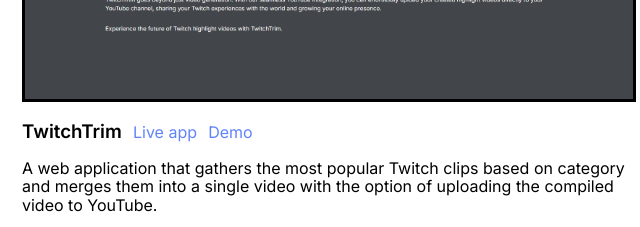
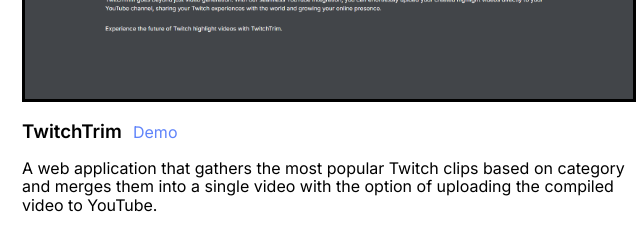
Before and after one commit to ivanr11/ivanr11.github.io, a plain HTML site: page index.html in a window 1280 px wide. Shown: the part 1020-1247 px from the top of the page, 314-954 px from the left. Drawn offline with Linux system fonts and the light colour scheme.

Commit message:
remove live app link

```diff
--- a/index.html
+++ b/index.html
@@ -59,13 +59,6 @@
             </a>
             <div class="project-header">
               <h3>TwitchTrim</h3>
-              <a
-                href="https://twitch-trim-production.up.railway.app/"
-                class="project-link"
-                target="_blank"
-                rel="noopener noreferrer"
-                >Live app</a
-              >
               <a
                 href="https://youtu.be/qBnxeIBMwos"
                 class="project-link"
```
